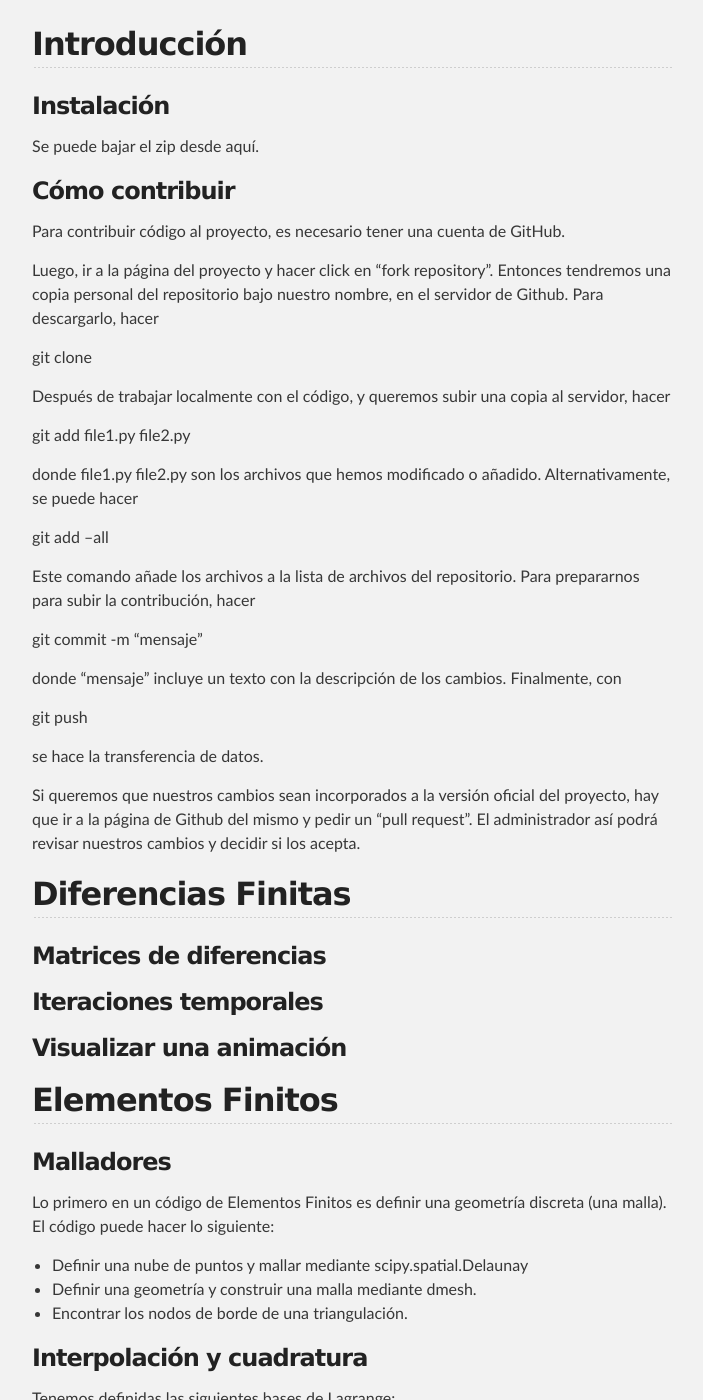
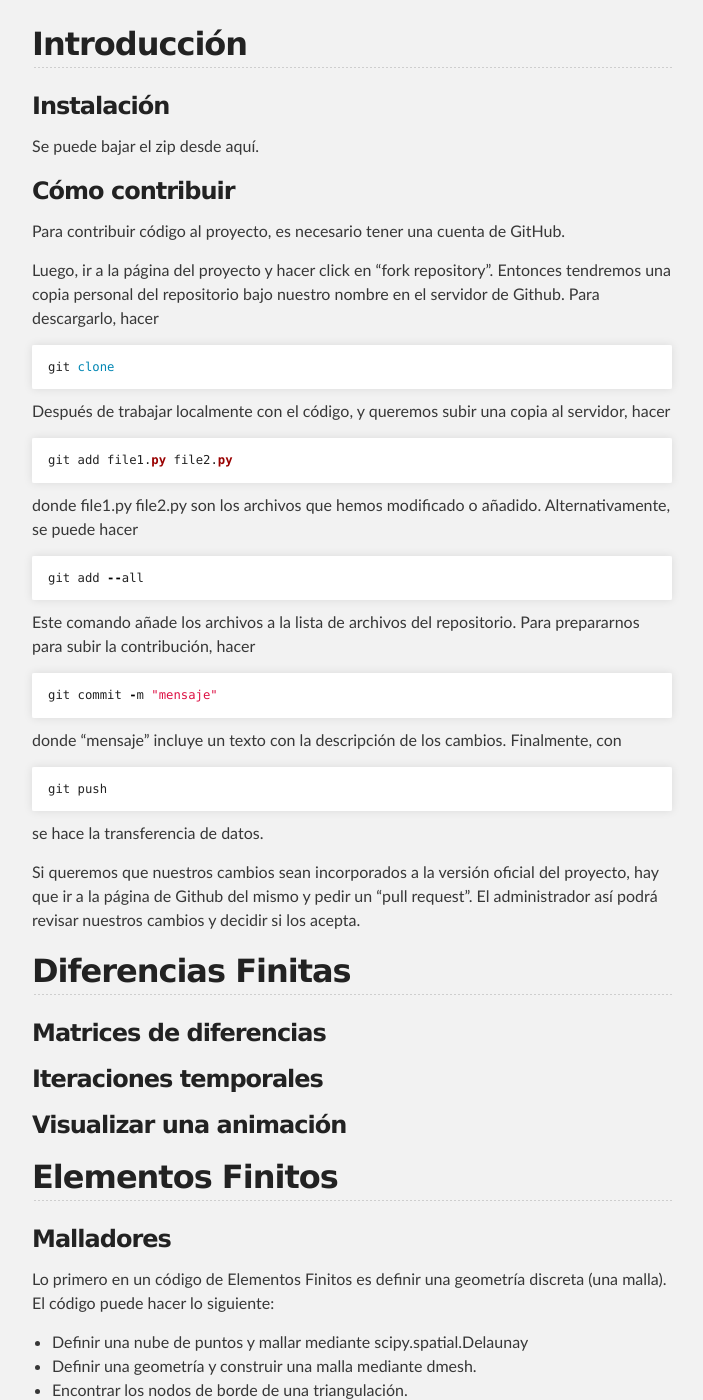
Before and after one commit to mascondosa/MateUBA_PDE, a Jekyll site: the page built from docs/index.md, in a window 1280 px wide and 1400 px high, scrolled down 384 px. Shown: the whole window, without its empty margins (288-991 px from the left). Built offline with Jekyll 4.4.1, drawn with Linux system fonts in a browser that asks for light colours; our own code applies the rules of GitHub Pages for plain Markdown files; some of the changed text lies outside the part shown.

Commit message:
highlight

```diff
--- a/docs/index.md
+++ b/docs/index.md
@@ -13,28 +13,38 @@ Se puede bajar el zip desde aquí.
 Para contribuir código al proyecto, es necesario tener una cuenta de GitHub.
 
 Luego, ir a la página del proyecto y hacer click en "fork repository". Entonces
-tendremos una copia personal del repositorio bajo nuestro nombre, en el servidor
+tendremos una copia personal del repositorio bajo nuestro nombre en el servidor
 de Github. Para descargarlo, hacer
 
+{% highlight ruby %}
 git clone
+{% endhighlight %}
 
 Después de trabajar localmente con el código, y queremos subir una copia al servidor, hacer
 
+{% highlight ruby %}
 git add file1.py file2.py
+{% endhighlight %}
 
 donde file1.py file2.py son los archivos que hemos modificado o añadido. Alternativamente,
 se puede hacer
 
+{% highlight ruby %}
 git add --all
+{% endhighlight %}
 
 Este comando añade los archivos a la lista de archivos del repositorio. Para prepararnos para subir
 la contribución, hacer
 
+{% highlight ruby %}
 git commit -m "mensaje"
+{% endhighlight %}
 
 donde "mensaje" incluye un texto con la descripción de los cambios. Finalmente, con
 
+{% highlight ruby %}
 git push
+{% endhighlight %}
 
 se hace la transferencia de datos.
 
@@ -65,9 +75,9 @@ El código puede hacer lo siguiente:
 
 Tenemos definidas las siguientes bases de Lagrange:
 - En un triángulo
--- Elementos Lineales
+ - Elementos Lineales
 - En un rectángulo
--- Por ahora nada
+ - Por ahora nada
 
 junto con las cuadraturas:
 - Exactas para P2 en un triángulo
```
